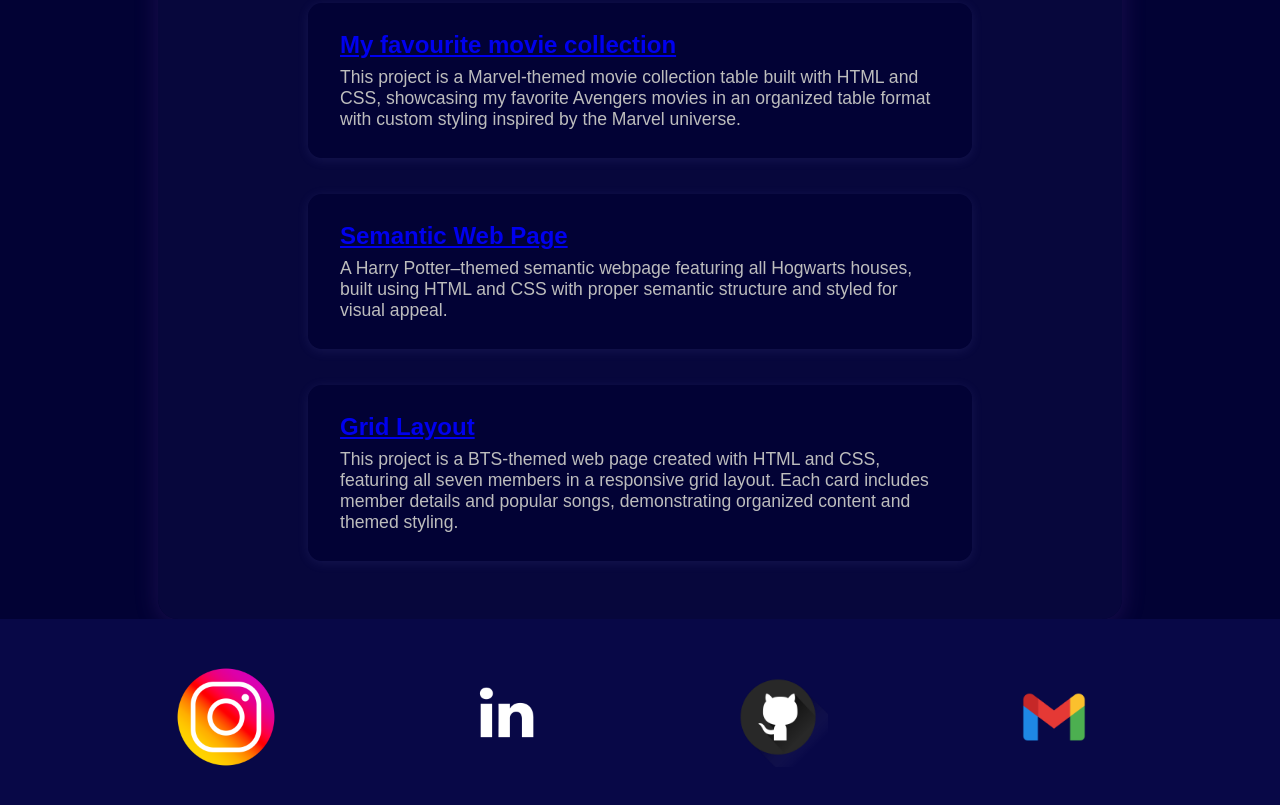
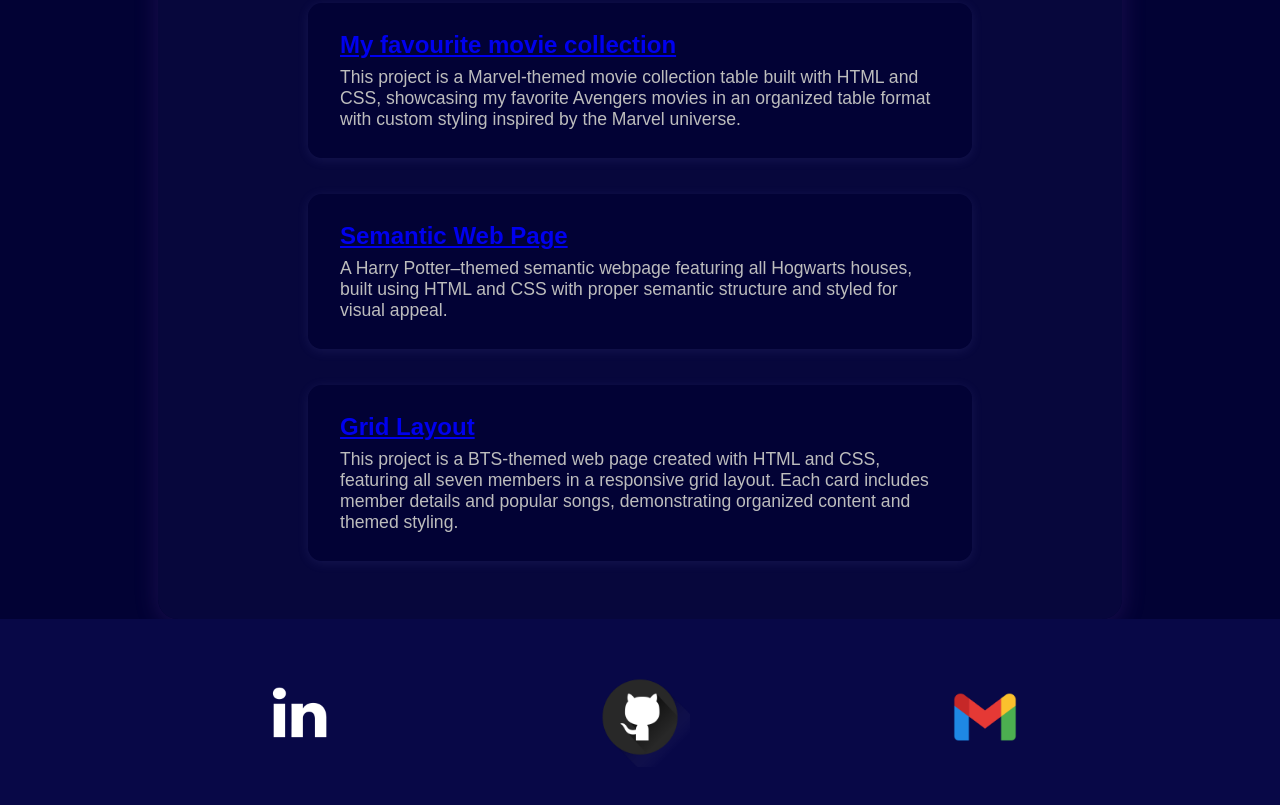
Before and after one commit to sayali-rathod-07/Portfolio, a plain HTML site: page index.html in a window 1280 px wide. Shown: the part 2957-3762 px from the top of the page. Drawn offline with Linux system fonts and the light colour scheme; a web font is replaced by a local one.

Commit message:
removed instagram

```diff
--- a/index.html
+++ b/index.html
@@ -438,11 +438,7 @@
     </main>
     <footer>
         <div class="flex">
-            <div class="footer">
-                <a href="https://www.instagram.com/sayali_rathod_06/" target="_blank">
-                    <img src="instagram.png" alt="Instagram" style="height:100px; width:100px;">
-                </a>
-            </div>
+
             <div class="footer">
                 <a href="https://www.linkedin.com/in/sayali-rathod-a1432937b?utm_source=share&utm_campaign=share_via&utm_content=profile&utm_medium=android_app"
                     target="_blank">
```
